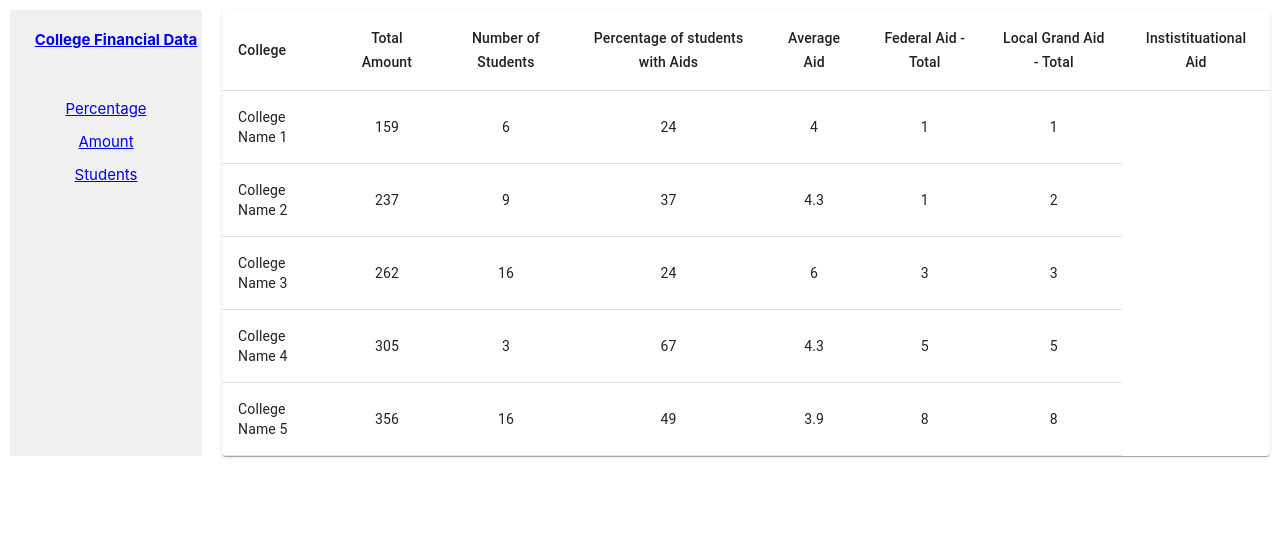
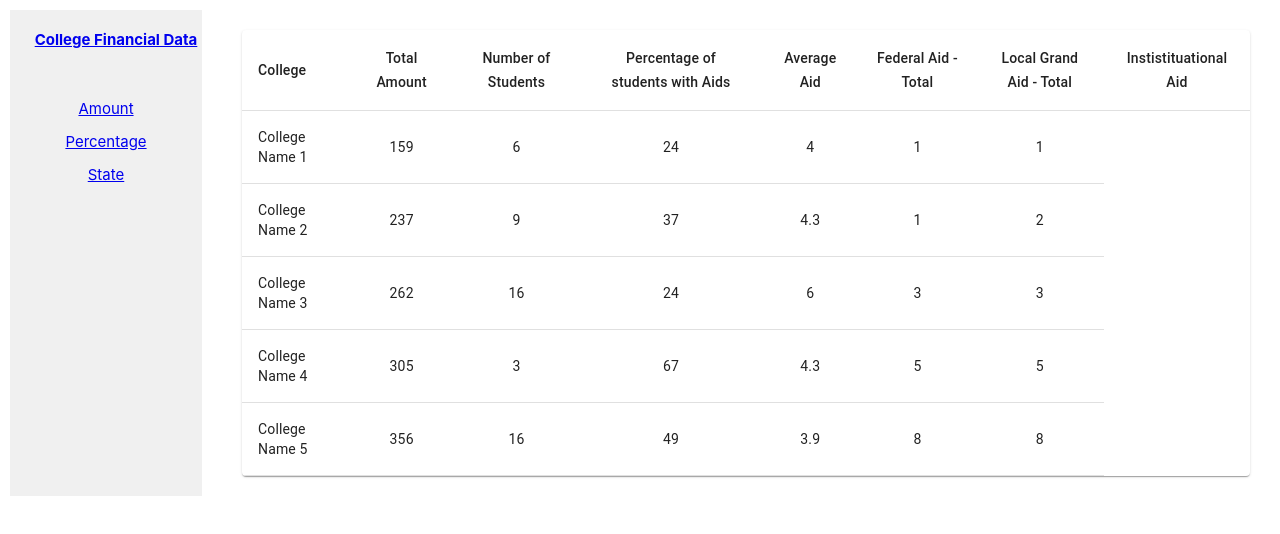
Before and after one commit to amb445/Hackathon11, a React (Create React App) app: page / in a window 1280 px wide. Shown: the top 534 px of the page. Built offline with nearby package versions, Linux system fonts and the light colour scheme; no server answers.

Commit message:
Update App.js

```diff
--- a/src/App.js
+++ b/src/App.js
@@ -30,22 +30,23 @@ function App() {
       </div>
             <ul style={{ listStyleType: "none", padding: 20 }}>
             <li className="RowStyle">
-              <Link to="/" exact={true}> Percentage</Link>
+              <Link to="/" exact={true}> Amount</Link>
             </li>
             <li className="RowStyle">
-              <Link to="/MaxAmount">  Amount</Link>
+              <Link to="/Percentage">  Percentage</Link>
             </li>
             <li className="RowStyle">
-              <Link to="/MaxStudents"> Students</Link>
+              <Link to="/State"> State</Link>
             </li >
           </ul>
 
 
           </div>
-          <div style={{ flex: 1, padding: "10px" }}>
+          <div style={{ flex: 1, padding: "10px", margin: "20px" }}>
 
-             <Route exact path="/" component={ListByPercent}/>
-            <Route path="/Amount" component={ListByPercent}/>
+            <Route exact path="/" component={ListByPercent}/>
+            <Route path="/Percentage" component={ListByPercent}/>
+            <Route path="/State" component={ListByPercent}/>
           </div>
         </div>
       </HashRouter>
```
